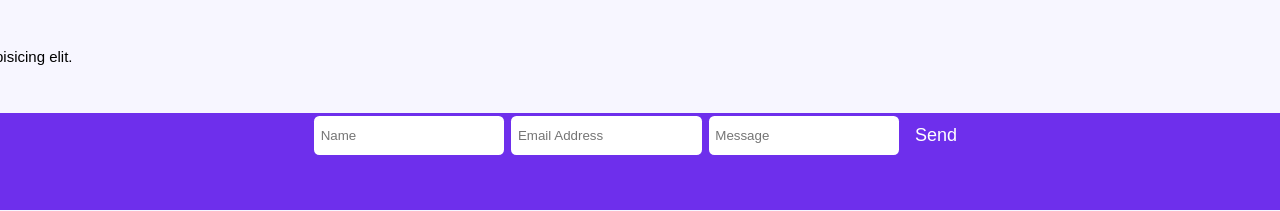
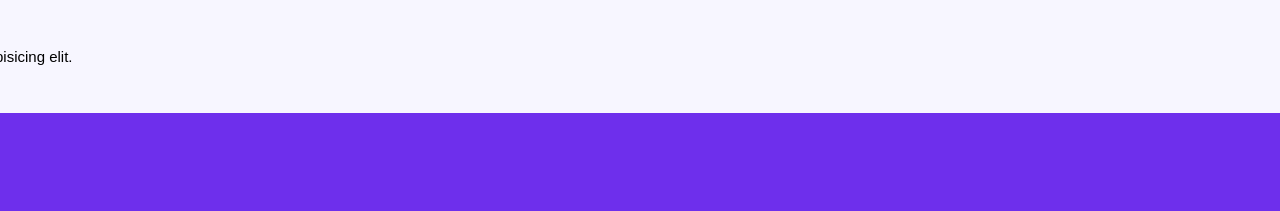
Before and after one commit to Aden-Mouaj/Aden-Mouaj, a plain HTML site: page gamedev.html in a window 1280 px wide. Shown: the part 600-811 px from the top of the page. Drawn offline with Linux system fonts and the light colour scheme.

Commit message:
Update gamedev.html

```diff
--- a/gamedev.html
+++ b/gamedev.html
@@ -117,35 +117,11 @@
     <img src="images/E-IJpXhWEAsnPrs (1).png" alt="Creation Camp Logo" />
   </a>
 </div>
-
-
-
-
-
-
-
-      <div class="text1">Contact Us Here For Available Courses</div>
-
-
-
-
-
-
-
-
-
     <footer>
       <a href="style.css">
         <img src="images/5v3k-13u_400x400.png" alt="Creation Camp Logo" />
       </a>
-      <form action="https://formsubmit.co/amoua2@ocdsb.ca" method="POST" id="feedback">
-        <input type="hidden" name="_captcha" value="false" />
-        <input type="hidden" name="Subject" value="New Feedback Email!" />
-        <input name="Name" placeholder="Name" required />
-        <input type="email" name="Email" placeholder="Email Address" required />
-        <input name="Message" placeholder="Message" required />
-        <button>Send</button>
-      </form>
+
     </footer>
   </body>
 </html>
```
